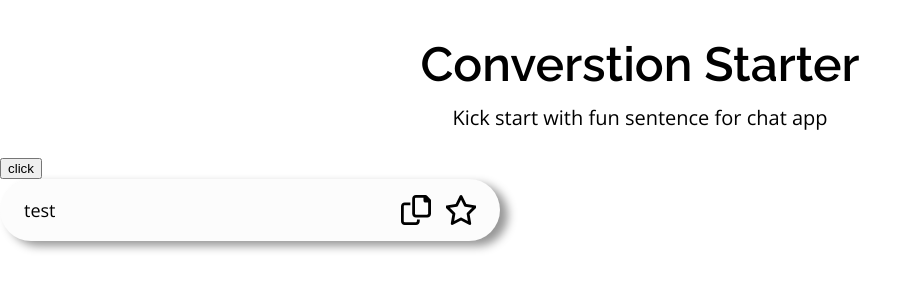
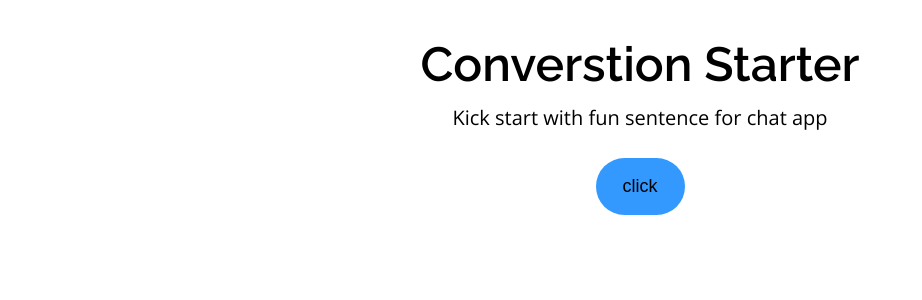
Before and after one commit to Tomo-ja/joke-generator, a React (Create React App) app: page / in a window 1280 px wide. Shown: the top 300 px of the page, without its empty margins (0-922 px from the left). Built offline with nearby package versions, Linux system fonts and the light colour scheme.

Commit message:
create hero area

```diff
--- a/src/App.tsx
+++ b/src/App.tsx
@@ -1,7 +1,6 @@
 import React from 'react';
 import Header from './Component/Header';
 import Hero from './Component/Hero';
-import Joke from './Component/Joke';
 import './App.scss';
 
 function App() {
@@ -9,7 +8,6 @@ function App() {
     <div className="App">
       <Header />
       <Hero />
-      <Joke phrase='test'/>
     </div>
   );
 }
--- a/src/Component/Hero.tsx
+++ b/src/Component/Hero.tsx
@@ -2,6 +2,7 @@ import React, { useState } from 'react'
 import axios from '../Apis/axios'
 import request from '../Apis/Request'
 import sampleData from '../Apis/sampleResponse'
+import Joke from './Joke'
 
 export default function Hero() {
 
@@ -19,8 +20,12 @@ export default function Hero() {
 
   return (
 	<div className='hero'>
-		<div className='hero__joke'>{instantJoke}</div>
 		<button onClick={getRandomJoke} className='hero__button'>click</button>
+		<div className='hero__joke'>
+			{ instantJoke !== undefined &&
+				<Joke phrase={ instantJoke } />
+			}
+		</div>
 	</div>
   )
 }
--- a/src/Sass/Component/_hero.scss
+++ b/src/Sass/Component/_hero.scss
@@ -1,6 +1,13 @@
+@use "../variable" as *;
+
 .hero {
+  text-align: center;
   &__joke {
+    display: flex;
+    justify-content: center;
   }
   &__button {
+    @include button(210);
+    font-size: 18px;
   }
 }
--- a/src/Sass/Component/_joke.scss
+++ b/src/Sass/Component/_joke.scss
@@ -8,7 +8,7 @@
   border-radius: 65px;
   background: #fcfcfc;
   box-shadow: 8px 5px 10px #979797, -14px -14px 29px #ffffff;
-  margin-bottom: 40px;
+  margin: 25px;
   &__phrase {
     flex-grow: 1;
   }
--- a/src/Sass/_variable.scss
+++ b/src/Sass/_variable.scss
@@ -1,11 +1,13 @@
 @mixin button($h) {
   padding: 1em 1.5em;
   border-radius: 1.75em;
-  background-color: hsl($h, 80%, 50%);
+  background-color: hsl($h, 100%, 60%);
   color: #000;
+  border: none;
+  transition: all 0.2s;
 
   &:hover {
-    background-color: hsl($h, 80%, 25%);
+    background-color: hsl($h, 100%, 40%);
     color: #fff;
   }
 }
```
